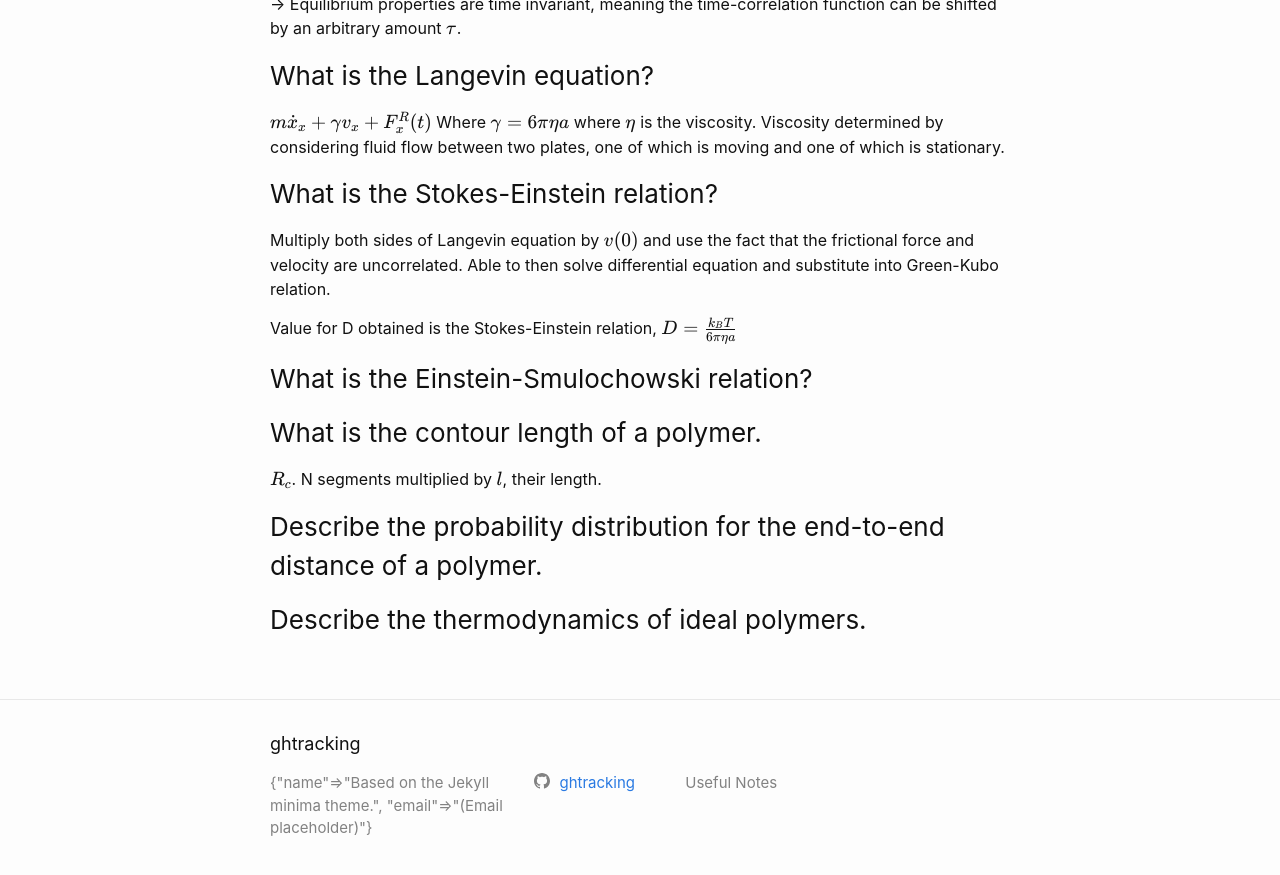
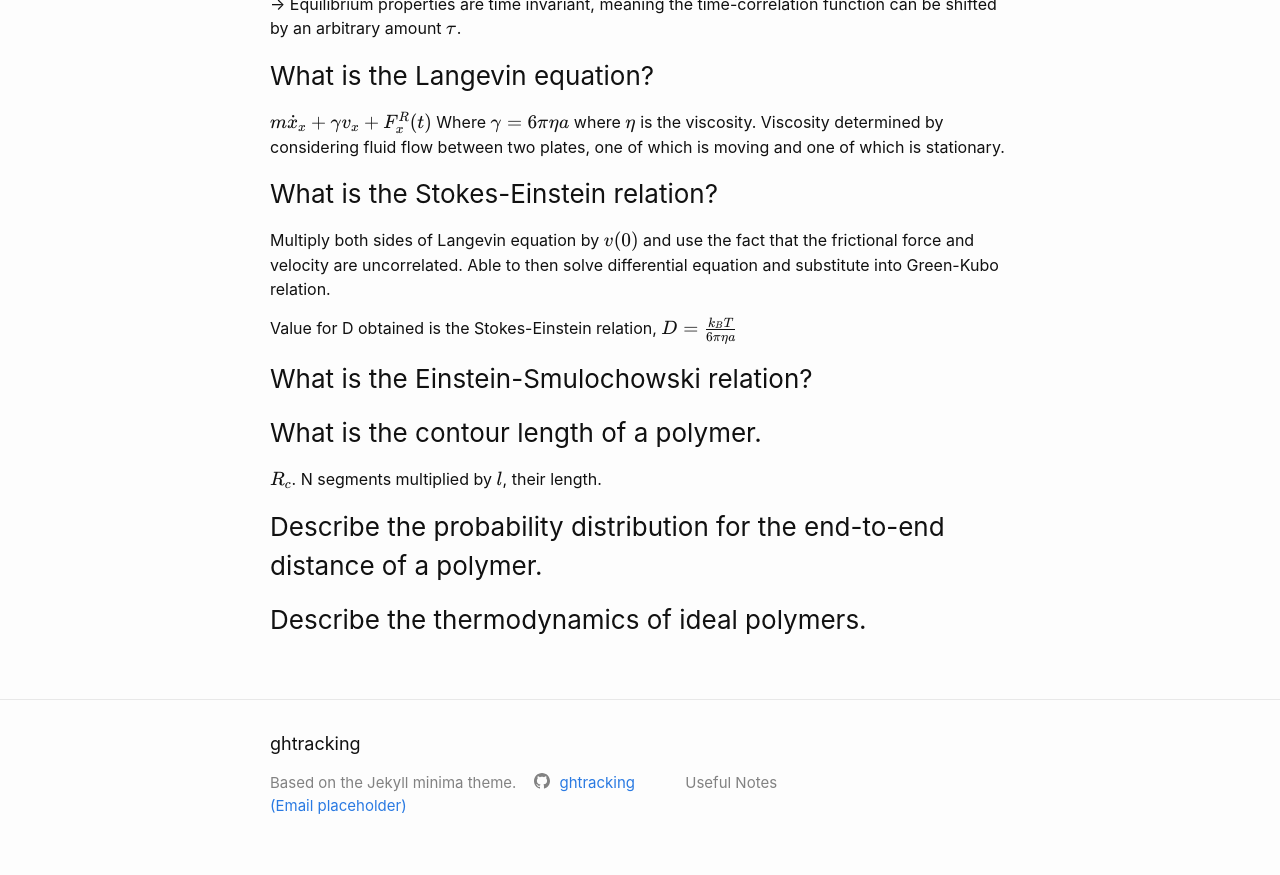
Before and after one commit to ghTracking/ghtracking.github.io, a Jekyll site: the page built from _B_Courses/B6.md, in a window 1280 px wide and 900 px high, scrolled down 8284 px. Shown: the top 875 px of the window. Built offline with Jekyll 4.4.1, drawn with Linux system fonts in a browser that asks for light colours; nearby versions of some CDN libraries; some of the changed text lies outside the part shown.

Commit message:
Update of config file

```diff
--- a/_config.yml
+++ b/_config.yml
@@ -20,11 +20,10 @@
 
 title: ghtracking
 #email: your-email@example.com
+shortdesc: Based on the Jekyll minima theme.
+email: (Email placeholder)
 description: >- # this means to ignore newlines until "baseurl:"
   Useful Notes
-author:
-  name: Based on the Jekyll minima theme.
-  email: (Email placeholder)
 baseurl: "" # the subpath of your site, e.g. /blog
 url: "" # the base hostname & protocol for your site, e.g. http://example.com
 #twitter_username: jekyllrb
--- a/_includes/footer.html
+++ b/_includes/footer.html
@@ -8,13 +8,9 @@
     <div class="footer-col-wrapper">
       <div class="footer-col footer-col-1">
         <ul class="contact-list">
-          <li class="p-name">
-            {%- if site.author -%}
-              {{ site.author | escape }}
-            {%- else -%}
-              {{ site.title | escape }}
+            {%- if site.shortdesc -%}
+            {{ site.shortdesc | escape}}
             {%- endif -%}
-            </li>
             {%- if site.email -%}
             <li><a class="u-email" href="mailto:{{ site.email }}">{{ site.email }}</a></li>
             {%- endif -%}
```
Also changed, not shown: _B_Courses/B6.md (+1 -1 lines).
